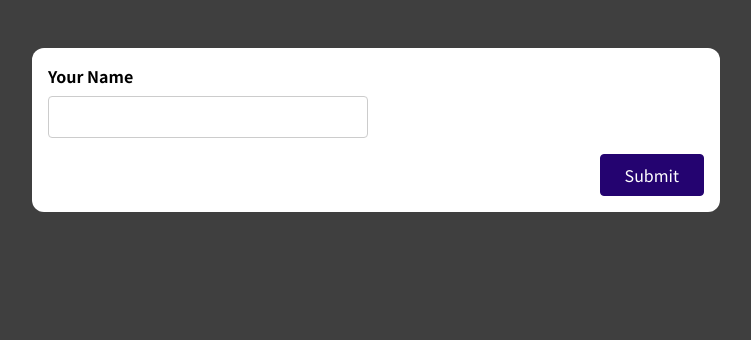
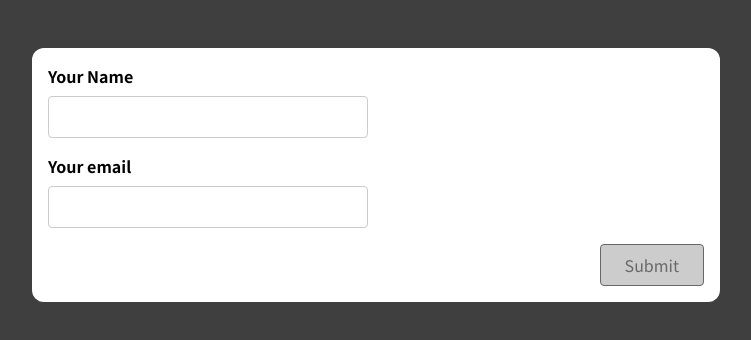
Before and after one commit to JanSzalanski/react_sample4, a React (Create React App) app: page / in a window 1280 px wide. Shown: the top 340 px of the page, without its empty margins (264-1015 px from the left). Built offline with nearby package versions, Linux system fonts and the light colour scheme.

Commit message:
added one more input

```diff
--- a/src/components/SimpleInput.js
+++ b/src/components/SimpleInput.js
@@ -4,8 +4,20 @@ const SimpleInput = (props) => {
   const [enteredName, setEnteredName] = useState("");
   const [enteredNameTouched, setEnteredNameTouched] = useState(false);
 
+  const [enteredMail, setEnteredMail] = useState("");
+  const [enteredMailTouched, setEteredMailTouched] = useState(false);
+
   const enteredNameIsValid = enteredName.trim() !== "";
   const nameInputIsInvalid = !enteredNameIsValid && enteredNameTouched;
+
+  const enteredMailIsValid = enteredMail.includes("@");
+  const nameMailIsInvalid = !enteredMail && enteredMailTouched;
+
+  let formIsValid = false;
+
+  if (enteredNameIsValid && enteredMailIsValid) {
+    formIsValid = true;
+  }
 
   const nameInputChangeHandler = (event) => {
     setEnteredName(event.target.value);
@@ -25,9 +37,23 @@ const SimpleInput = (props) => {
 
     setEnteredName("");
     setEnteredNameTouched(false);
+    setEnteredMail("");
+    setEteredMailTouched(false);
+  };
+  //////////////////////////////////////
+
+  const mailInputChangeHandler = (event) => {
+    setEnteredMail(event.target.value);
   };
 
+  const mailInputBlurHandler = (event) => {
+    setEteredMailTouched(true);
+  };
+
+  ///////////////////////////////////
+
   const nameInputClasses = nameInputIsInvalid ? "form-control invalid" : "form-control";
+  const nameMailClasses = nameMailIsInvalid ? "form-control invalid" : "form-control";
 
   return (
     <form onSubmit={formSubmissionHandler}>
@@ -40,10 +66,21 @@ const SimpleInput = (props) => {
           onBlur={nameInputBlurHandler}
           value={enteredName}
         />
+      </div>
+      <div className={nameMailClasses}>
         {nameInputIsInvalid && <p className="error-text">Entered name is invalid </p>}
+        <label htmlFor="e-mail">Your email</label>
+        <input
+          type="email"
+          id="email"
+          onChange={mailInputChangeHandler}
+          onBlur={mailInputBlurHandler}
+          value={enteredMail}
+        />
+        {nameMailIsInvalid && <p className="error-text">Please enter a valid email addres </p>}
       </div>
       <div className="form-actions">
-        <button>Submit</button>
+        <button disabled={!formIsValid}>Submit</button>
       </div>
     </form>
   );
--- a/src/index.css
+++ b/src/index.css
@@ -1,11 +1,11 @@
-@import url('https://fonts.googleapis.com/css2?family=Noto+Sans+JP:wght@400;700&display=swap');
+@import url("https://fonts.googleapis.com/css2?family=Noto+Sans+JP:wght@400;700&display=swap");
 
 * {
   box-sizing: border-box;
 }
 
 html {
-  font-family: 'Noto Sans JP', sans-serif;
+  font-family: "Noto Sans JP", sans-serif;
 }
 
 body {
@@ -79,6 +79,15 @@ button:active {
   border-color: #33059e;
 }
 
+button:disabled,
+button:disabled:hover,
+button:disabled:active {
+  background-color: #ccc;
+  color: rgb(104, 104, 104);
+  border-color: rgb(104, 104, 104);
+  cursor: not-allowed;
+}
+
 .form-actions {
   text-align: right;
 }
```
Also changed, not shown: 1 other file (tests, documents, lock files or other folders).
